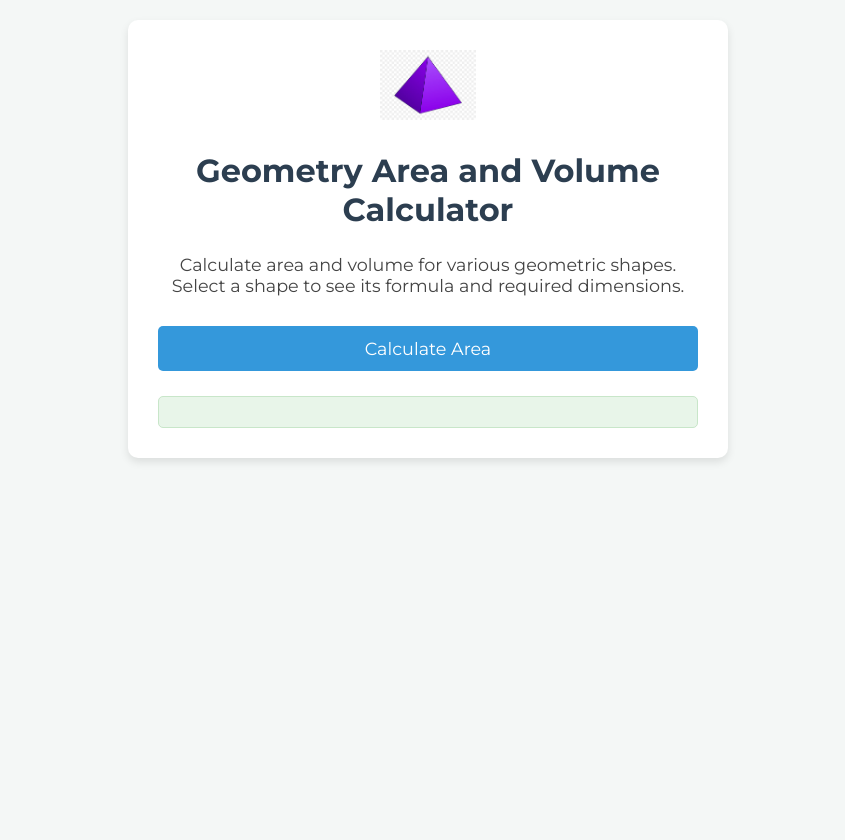
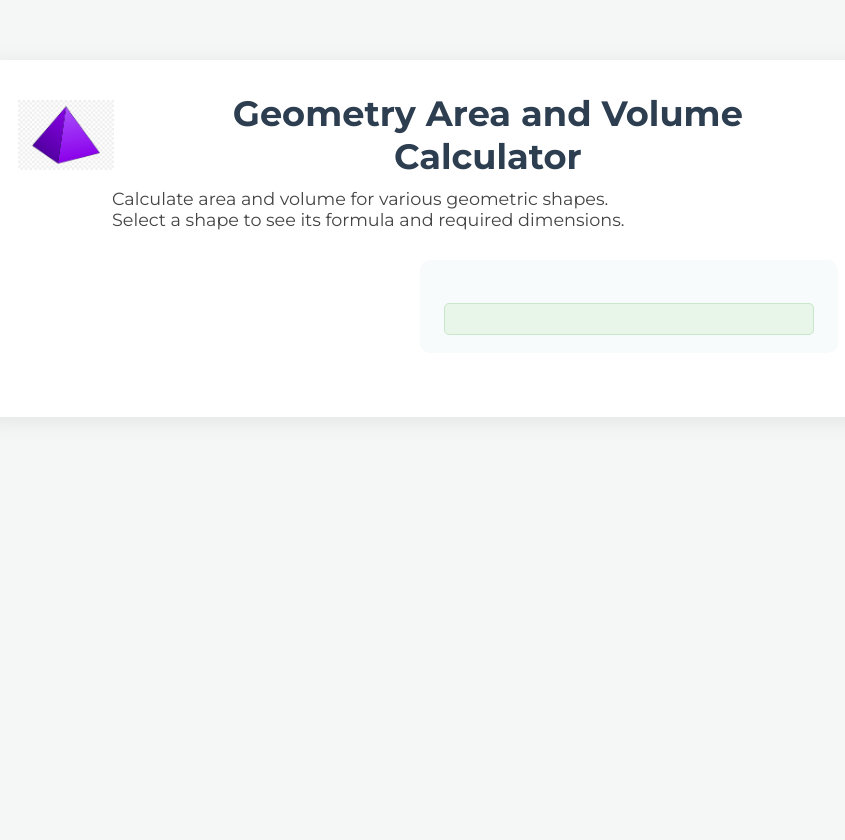
Before and after one commit to Deep7285/Geometry-Area-and-Volume-Calculator, a Flask app: page / in a window 1280 px wide. Shown: the whole page, without its empty margins (212-1057 px from the left). Run offline with Flask 3, Linux system fonts and the light colour scheme.

Commit message:
udated CSS code

```diff
--- a/templates/index.html
+++ b/templates/index.html
@@ -4,30 +4,162 @@
     <meta charset="UTF-8">
     <meta name="viewport" content="width=device-width, initial-scale=1.0">
     <title>Geometry Area and Volume Calculator</title>
-    <!-- Google Fonts -->
     <link href="https://fonts.googleapis.com/css?family=Montserrat:700,400&display=swap" rel="stylesheet">
     <link rel="stylesheet" href="{{ url_for('static', filename='css/style.css') }}">
     <style>
-        .shape-info { display: none; margin-top: 20px; }
-        .shape-info img { max-width: 180px; margin-bottom: 10px; }
-        .formula { font-family: 'Consolas', monospace; background: #f3f3f3; padding: 6px 12px; border-radius: 6px; display: inline-block; }
+        body, h1, h2, h3, h4, h5, h6, p, label, input, select, button {
+            font-family: 'Montserrat', 'Segoe UI', Tahoma, Geneva, Verdana, sans-serif;
+        }
+        .container {
+            max-width: 900px;
+            margin: 40px auto;
+            background: #fff;
+            border-radius: 16px;
+            box-shadow: 0 4px 24px rgba(0,0,0,0.08);
+            padding: 32px 40px 40px 40px;
+        }
+        .header-flex {
+            display: flex;
+            align-items: center;
+            justify-content: flex-start;
+            gap: 24px;
+            margin-bottom: 10px;
+        }
+        .header-flex img {
+            height: 70px;
+        }
+        .header-flex h1 {
+            font-size: 2.2em;
+            margin: 0;
+            font-weight: 700;
+        }
+        .desc {
+            text-align: left;
+            font-size: 1.1em;
+            color: #444;
+            margin-bottom: 30px;
+            margin-left: 94px;
+        }
+        .main-flex {
+            display: flex;
+            gap: 32px;
+            align-items: flex-start;
+            margin-bottom: 24px;
+        }
+        .shape-info {
+            display: none;
+            flex: 1 1 0;
+            flex-direction: row;
+            align-items: flex-start;
+            gap: 24px;
+            background: #f9f9f9;
+            border-radius: 10px;
+            padding: 18px 24px;
+            min-height: 200px;
+        }
+        .shape-info img {
+            max-width: 180px;
+            margin-bottom: 10px;
+            display: block;
+        }
+        .shape-details {
+            flex: 1;
+            padding-left: 16px;
+        }
+        .formula {
+            font-family: 'Consolas', monospace;
+            background: #f3f3f3;
+            padding: 6px 12px;
+            border-radius: 6px;
+            display: inline-block;
+            margin: 5px 0;
+        }
+        .input-panel {
+            flex: 1 1 0;
+            background: #f7fbfc;
+            border-radius: 10px;
+            padding: 18px 24px;
+        }
+        .input-group, .sub-input-group {
+            margin-bottom: 18px;
+        }
+        .input-group label, .sub-input-group label {
+            display: block;
+            margin-bottom: 6px;
+            font-weight: 500;
+        }
+        .input-group input, .input-group select, .sub-input-group input {
+            width: 100%;
+            padding: 8px 10px;
+            border-radius: 4px;
+            border: 1px solid #ccc;
+            margin-bottom: 8px;
+        }
+        button {
+            background-color: #3498db;
+            color: white;
+            padding: 12px 20px;
+            border: none;
+            border-radius: 5px;
+            cursor: pointer;
+            font-size: 1.1em;
+            width: 100%;
+            transition: background-color 0.3s ease;
+        }
+        button:hover {
+            background-color: #2980b9;
+        }
+        #result {
+            margin-top: 25px;
+            padding: 15px;
+            background-color: #e8f5e9;
+            border: 1px solid #c8e6c9;
+            border-radius: 5px;
+            font-size: 1.2em;
+            font-weight: bold;
+            color: #004d40;
+            text-align: center;
+        }
+        @media (max-width: 900px) {
+            .main-flex { flex-direction: column; }
+            .desc { margin-left: 0; }
+        }
     </style>
 </head>
 <body>
    <div class="container">
-        <!-- Pyramid image before title -->
-        <div style="text-align:center;">
-            <img src="{{ url_for('static', filename='images/pyramid logo.png') }}" alt="Pyramid" style="height:70px;vertical-align:middle;margin-bottom:10px;">
+        <!-- Header with logo left of title -->
+        <div class="header-flex">
+            <img src="{{ url_for('static', filename='images/pyramid logo.png') }}" alt="Pyramid">
+            <h1>Geometry Area and Volume Calculator</h1>
         </div>
-        <h1 style="font-family:'Montserrat',sans-serif;">Geometry Area and Volume Calculator</h1>
-        <p style="text-align:center; font-size:1.1em; color:#444; margin-bottom:30px;">
-            Calculate area and volume for various geometric shapes. Select a shape to see its formula and required dimensions.
-        </p>
-
-        <form method="POST" id="geometry-form">
+        <div class="desc">
+            Calculate area and volume for various geometric shapes.<br>
+            Select a shape to see its formula and required dimensions.
+        </div>
+        <div class="main-flex">
+            <!-- Shape Info Section (image left, info right) -->
+            <div id="shape-info-container" style="flex:1;">
+                <!-- Example for Circle -->
+                <div id="circle-info" class="shape-info">
+                    <img src="{{ url_for('static', filename='images/circle.png') }}" alt="Circle">
+                    <div class="shape-details">
+                        <div><b>Circle</b></div>
+                        <div>Area formula: <span class="formula">A = π × r²</span></div>
+                        <div>Volume formula: <span class="formula">N/A</span></div>
+                        <div>Where <b>r</b> is the radius.</div>
+                        <div class="desc">A circle is a round shape with all points equidistant from the center.</div>
+                    </div>
+                </div>
+                <!-- Add similar blocks for other shapes (rectangle, triangle, etc.) -->
+                <!-- ... -->
+            </div>
+            <!-- Input Panel -->
+            <div class="input-panel">
+                <form method="POST" id="geometry-form" autocomplete="off">
                     <div class="input-group">
                         <label for="shape_type">Select Shape:</label>
-                <select name="shape_type" id="shape_type" onchange="toggleInputsAndInfos();">
+                        <select name="shape_type" id="shape_type" onchange="toggleInputsAndInfos();" required>
                             <option value="">--Please choose an option--</option>
                             <option value="circle">Circle</option>
                             <option value="quadrilateral">Rectangle</option>
@@ -198,22 +246,16 @@
                             <option value="feet">Feet (ft)</option>
                         </select>
                     </div>
-            <button type="submit">Calculate Area</button>
+                    <button type="submit" id="calc-btn" style="display:none;">Calculate Area</button>
                 </form>
-
-        <!-- Shape Info Section -->
-        <div id="shape-info-container">
-            <!-- (Your existing shape-info blocks here, as in your previous code) -->
-            <!-- ... -->
-        </div>
-
                 <div id="result">
                     {% if result %}
                         <span style="color:blue; font-weight:bold; font-size:1.2em;">{{ result }}</span>
                     {% endif %}
                 </div>
             </div>
-
+        </div>
+    </div>
     <script>
         // Hide all input groups and shape infos
         function hideAllInputsAndInfos() {
@@ -225,25 +267,24 @@
             shapeInfos.forEach(info => info.style.display = 'none');
             const subInputGroups = document.querySelectorAll('.sub-input-group');
             subInputGroups.forEach(subGroup => subGroup.style.display = 'none');
+            document.getElementById('unit_group').style.display = 'none';
+            document.getElementById('calc-btn').style.display = 'none';
         }
 
         // Show relevant input group and shape info
         function toggleInputsAndInfos() {
             hideAllInputsAndInfos();
             var shape = document.getElementById('shape_type').value;
-            if (!shape) {
-                document.getElementById('unit_group').style.display = 'none';
-                return;
-            }
+            if (!shape) return;
             // Show the relevant input group
             var inputGroup = document.getElementById(shape + '_inputs');
             if (inputGroup) inputGroup.style.display = 'block';
             // Show the relevant shape info
             var infoDiv = document.getElementById(shape + '-info');
-            if (infoDiv) infoDiv.style.display = 'block';
-            // Show unit selection
+            if (infoDiv) infoDiv.style.display = 'flex';
+            // Show unit selection and button
             document.getElementById('unit_group').style.display = 'block';
-
+            document.getElementById('calc-btn').style.display = 'block';
             // For triangle, show the default sub-inputs
             if (shape === 'triangle') {
                 toggleTriangleInputs();
@@ -273,7 +314,7 @@
         // Initialize on page load
         document.getElementById('shape_type').addEventListener('change', toggleInputsAndInfos);
         document.addEventListener('DOMContentLoaded', function() {
-            toggleInputsAndInfos();
+            hideAllInputsAndInfos();
         });
     </script>
 </body>
```
Also changed, not shown: other parts of templates/index.html (+2 -86 lines). Lines whose indentation alone changed are shown as unchanged.
